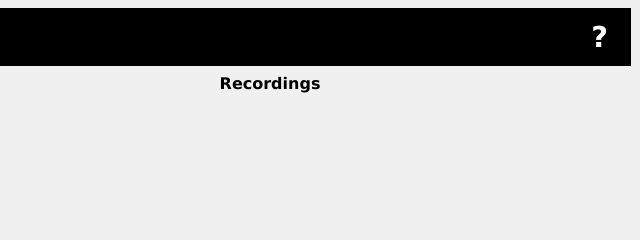
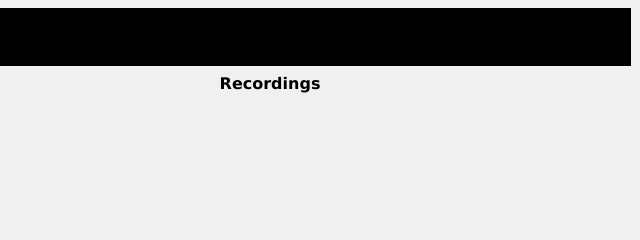
Before and after one commit to project-developers/SyncRec, a plain HTML site: page index.html in a window 1280 px wide. Shown: the top 240 px of the page, 640-1280 px from the left. Drawn offline with Linux system fonts and the light colour scheme.

Commit message:
Add files via upload

```diff
--- a/index.html
+++ b/index.html
@@ -28,7 +28,7 @@
 		<div style="margin: auto;">
 			<div id="dot" style="margin: auto;"></div>
 		</div>
-		<div id="help" style="width: 5%; color: white; margin: auto; text-align: right; vertical-align: middle;"><strong>?</strong></div>
+		<!--div id="help" style="width: 5%; color: white; margin: auto; text-align: right; vertical-align: middle;"><strong>?</strong></div-->
 	</div>
 </header>
 <div class="row">
```
